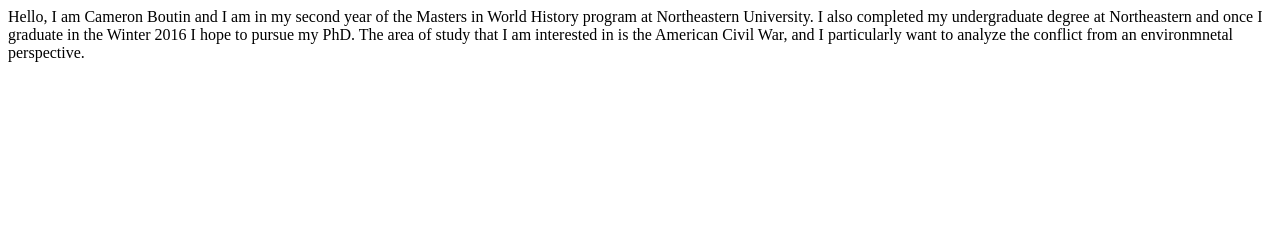
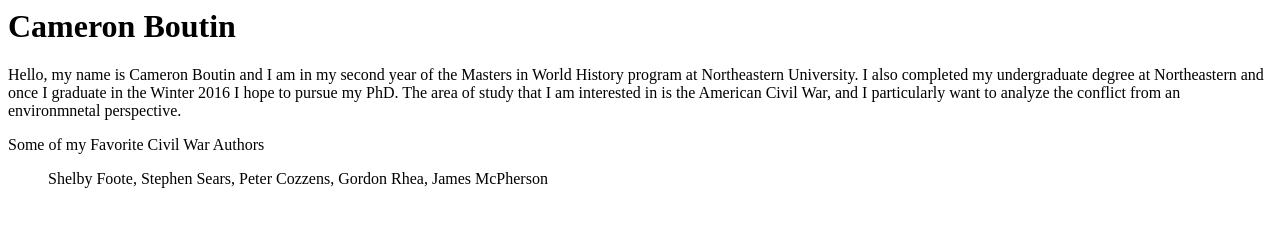
Before and after one commit to cboutin3/cboutin3.github.io, a plain HTML site: page index.html in a window 1280 px wide. Drawn offline with Linux system fonts and the light colour scheme.

Commit message:
Update index.html

```diff
--- a/index.html
+++ b/index.html
@@ -1,5 +1,9 @@
 <html>
+<h1>Cameron Boutin</h1>
 
-<p>Hello, I am Cameron Boutin and I am in my second year of the Masters in World History program at Northeastern University. I also completed my undergraduate degree at Northeastern and once I graduate in the Winter 2016 I hope to pursue my PhD. The area of study that I am interested in is the American Civil War, and I particularly want to analyze the conflict from an environmnetal perspective.</p>
+<p>Hello, my name is Cameron Boutin and I am in my second year of the Masters in World History program at Northeastern University. I also completed my undergraduate degree at Northeastern and once I graduate in the Winter 2016 I hope to pursue my PhD. The area of study that I am interested in is the American Civil War, and I particularly want to analyze the conflict from an environmnetal perspective.</p>
+
+<p>Some of my Favorite Civil War Authors</p>
+<ul>Shelby Foote, Stephen Sears, Peter Cozzens, Gordon Rhea, James McPherson</ul>
 
 </html>
```
